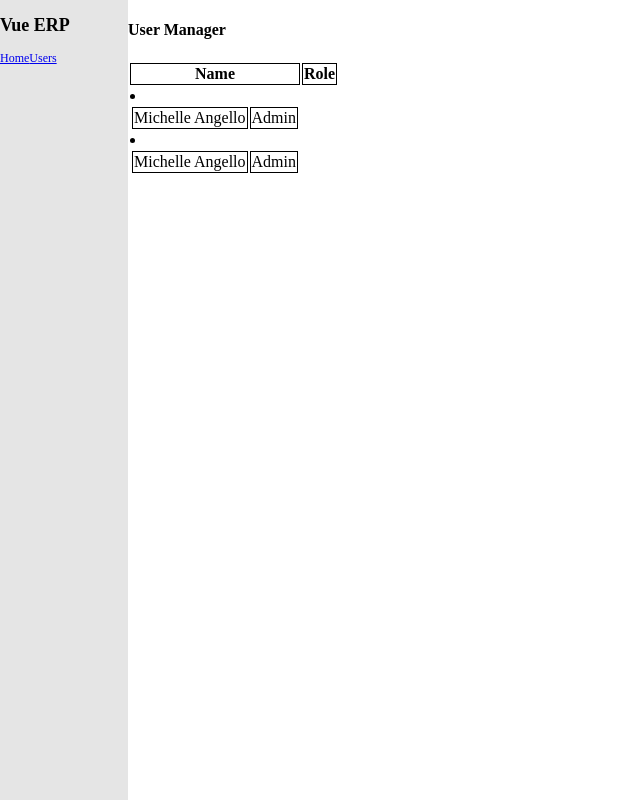
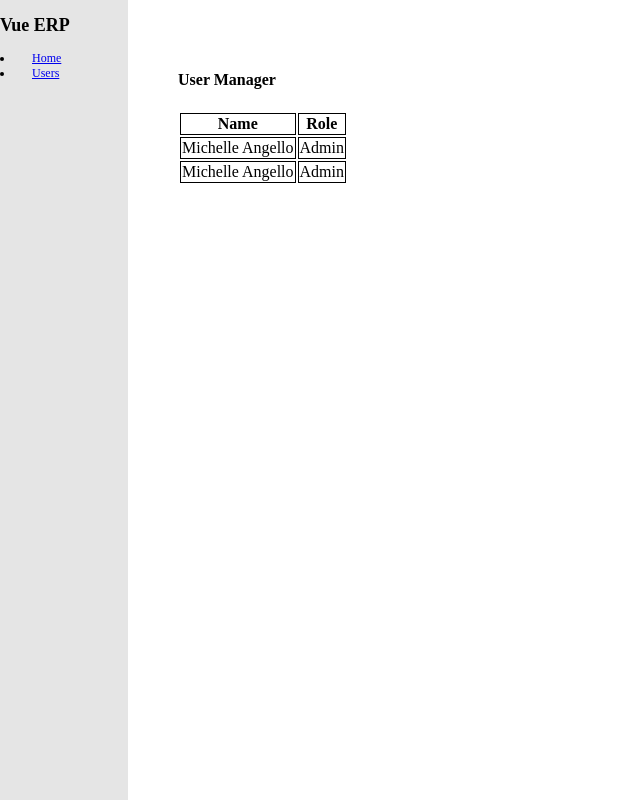
Before and after one commit to greyscrippt/pancakes-erp-vue-ts, a Vue app: page /users in a window 1280 px wide. Shown: the whole page, without its empty margins (0-640 px from the left). Built offline with nearby package versions, Linux system fonts and the light colour scheme.

Commit message:
Fixed layout

```diff
--- a/src/App.vue
+++ b/src/App.vue
@@ -7,8 +7,9 @@ import { RouterLink, RouterView } from 'vue-router'
     <div class='wrapper'>
         <nav>
             <h1>Vue ERP</h1>
-            <RouterLink to="/">Home</RouterLink>
-            <RouterLink to="/users">Users</RouterLink>
+
+            <li><RouterLink to="/">Home</RouterLink></li>
+            <li><RouterLink to="/users">Users</RouterLink></li>
         </nav>
         <RouterView />
     </div>
@@ -24,6 +25,10 @@ nav {
     background-color: rgba(0, 0, 0, 0.1);
 }
 
+a {
+    padding: 15px;
+}
+
 .wrapper {
     display: flex;
 }
--- a/src/views/UserManagerView.vue
+++ b/src/views/UserManagerView.vue
@@ -12,7 +12,7 @@ export default {
 </script>
 
 <template>
-    <div>
+    <div class='usermanager'>
         <h4>User Manager</h4>
 
         <table>
@@ -23,12 +23,10 @@ export default {
                 </tr>
             </thead>
             <tbody>
-                <li v-for="item in users">
-                    <tr>
-                        <td>{{ item.name }}</td>
-                        <td>{{ item.role }}</td>
-                    </tr>
-                </li>
+                <tr v-for="item in users">
+                    <td>{{ item.name }}</td>
+                    <td>{{ item.role }}</td>
+                </tr>
             </tbody>
         </table>
     </div>
@@ -40,4 +38,8 @@ th, td {
     border: 1px solid black;
 }
 
+.usermanager {
+    padding: 50px;
+}
+
 </style>
```
